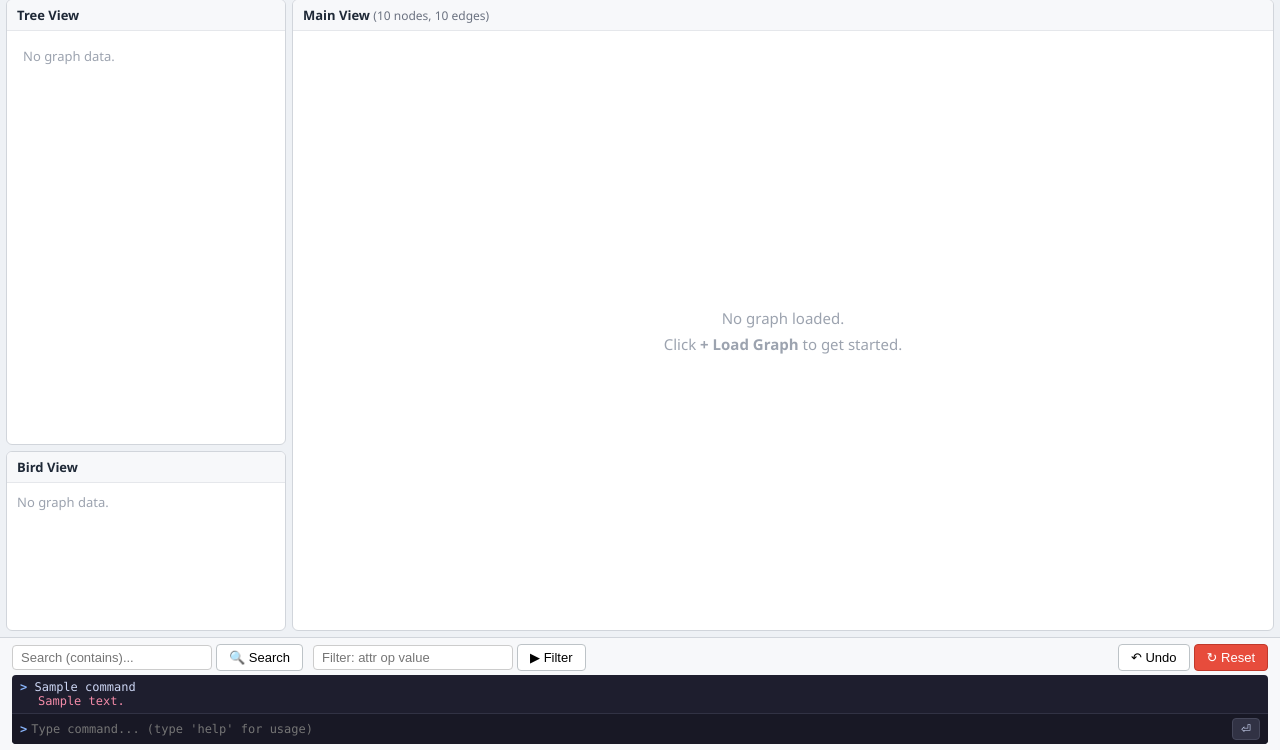
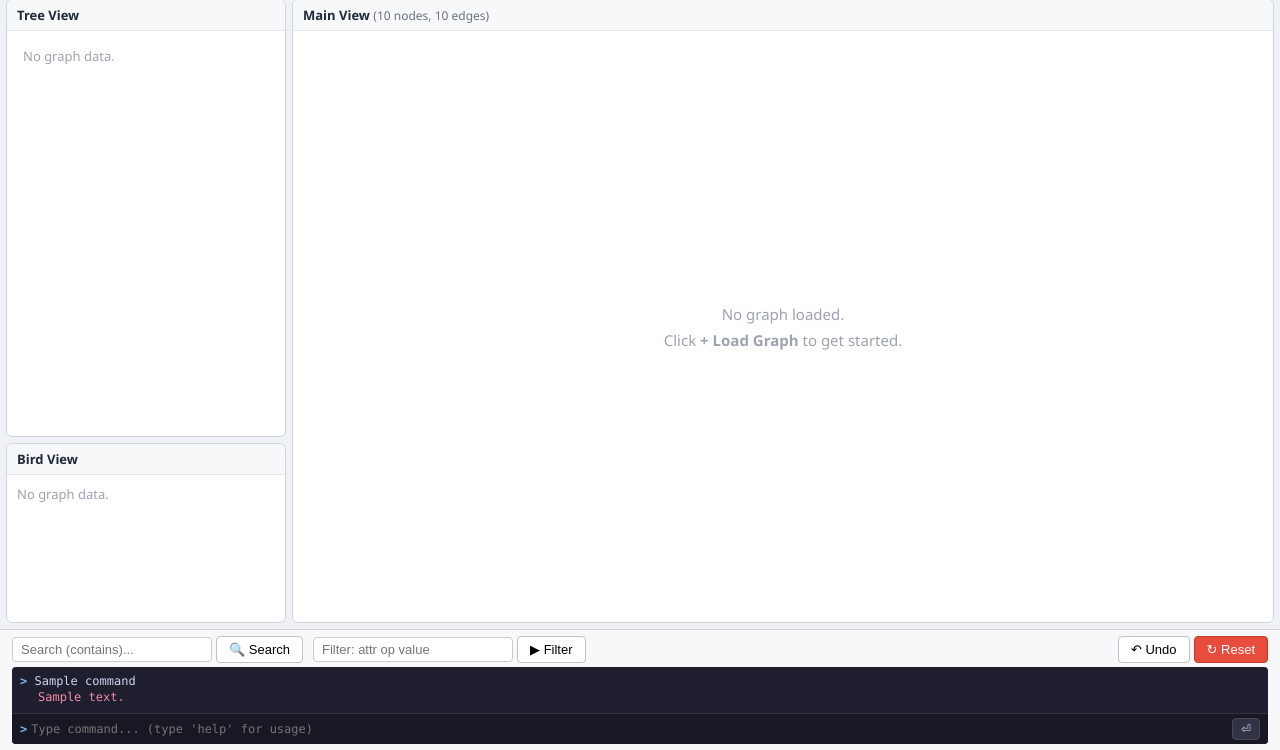
Before and after one commit to vedranbajic4/graph-structure-visualizer, a Django app: template shared/templates/base.html in a window 1280 px wide. Shown: the part 50-800 px from the top of the page. Run offline with Django 5.2, Linux system fonts and the light colour scheme; the template is opened without the code that fills it: most values are stand-ins (such as "Sample title", 1, 10 or a date in 2020).

Commit message:
#17, Improve CLI UI

```diff
--- a/core/graph_platform/cli/command_processor.py
+++ b/core/graph_platform/cli/command_processor.py
@@ -16,7 +16,7 @@ from __future__ import annotations
 import logging
 import re
 import shlex
-from typing import List, Optional, Dict, Any
+from typing import List, Optional, Dict, Any, Tuple
 
 from api.models.graph import Graph
 
--- a/shared/static/style.css
+++ b/shared/static/style.css
@@ -240,15 +240,25 @@ body {
     overflow: hidden;
 }
 .cli-output {
-    max-height: 90px;
+    max-height: 160px;
     overflow-y: auto;
     padding: 4px 8px;
 }
-.cli-line { padding: 1px 0; }
+.cli-line {
+    padding: 3px 0;
+    border-bottom: 1px solid #313244;
+}
+.cli-line:last-child { border-bottom: none; }
 .cli-ok .cli-msg { color: #a6e3a1; }
 .cli-err .cli-msg { color: #f38ba8; }
 .cli-prompt { color: #89b4fa; font-weight: bold; }
-.cli-msg { margin-left: 18px; }
+.cli-msg {
+    display: block;
+    margin-left: 18px;
+    white-space: pre-wrap;
+    word-break: break-word;
+    line-height: 1.5;
+}
 
 .cli-input-row {
     display: flex;
--- a/shared/templates/base.html
+++ b/shared/templates/base.html
@@ -126,7 +126,7 @@
             {% for entry in cli_output %}
             <div class="cli-line {% if entry.success %}cli-ok{% else %}cli-err{% endif %}">
                 <span class="cli-prompt">&gt;</span> {{ entry.command }}
-                <br><span class="cli-msg">{{ entry.message }}</span>
+                <span class="cli-msg">{{ entry.message }}</span>
             </div>
             {% endfor %}
         </div>
@@ -301,8 +301,16 @@ async function doCli() {
     const out = document.getElementById('cli-output');
     const div = document.createElement('div');
     div.className = 'cli-line ' + (data.success ? 'cli-ok' : 'cli-err');
-    div.innerHTML = '<span class="cli-prompt">&gt;</span> ' + escHTML(cmd) +
-        '<br><span class="cli-msg">' + escHTML(data.message || data.error || '') + '</span>';
+    const cmdSpan = document.createElement('span');
+    cmdSpan.className = 'cli-prompt';
+    cmdSpan.textContent = '>';
+    const cmdText = document.createTextNode(' ' + cmd);
+    const msgSpan = document.createElement('span');
+    msgSpan.className = 'cli-msg';
+    msgSpan.textContent = data.message || data.error || '';
+    div.appendChild(cmdSpan);
+    div.appendChild(cmdText);
+    div.appendChild(msgSpan);
     out.appendChild(div);
     out.scrollTop = out.scrollHeight;
 
```
